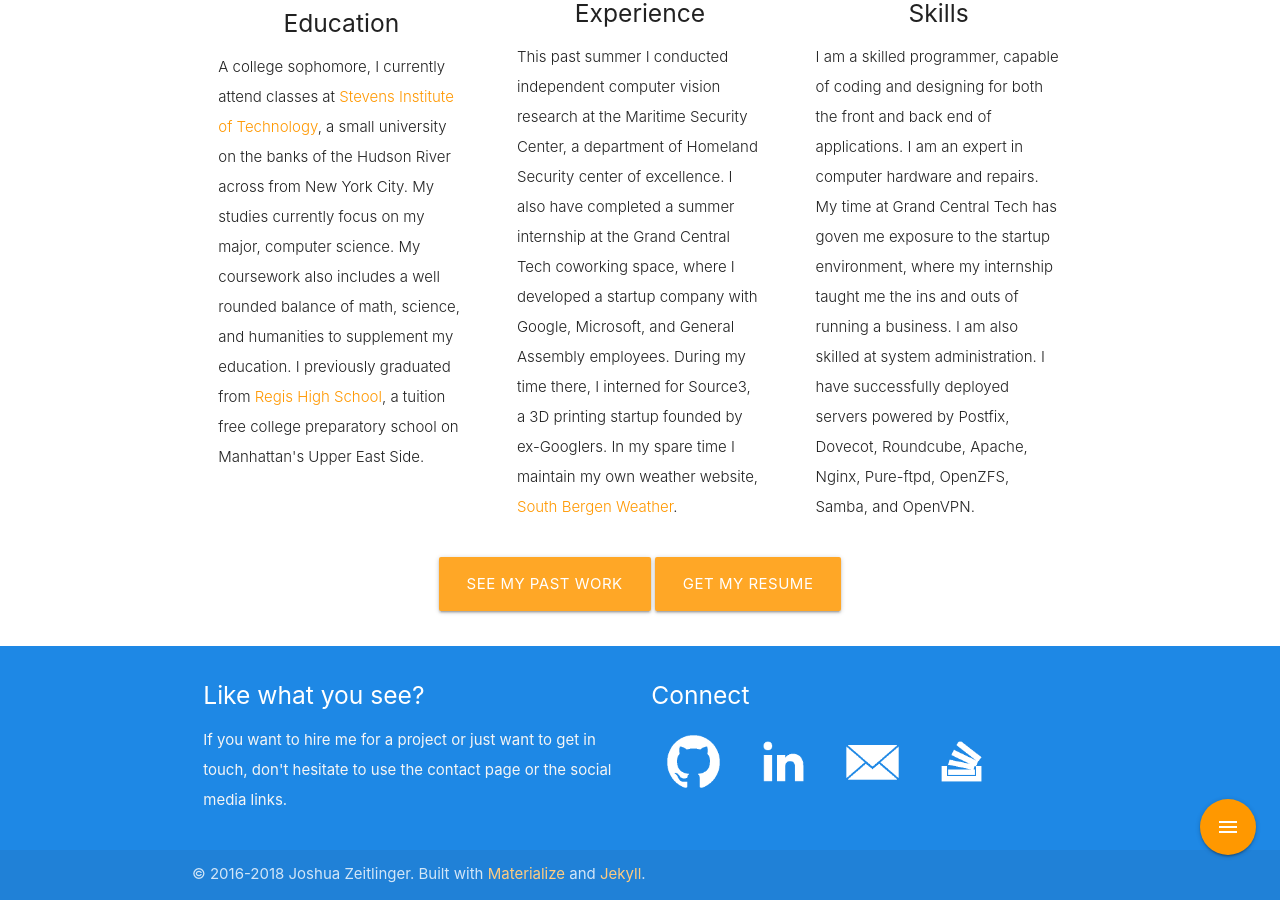
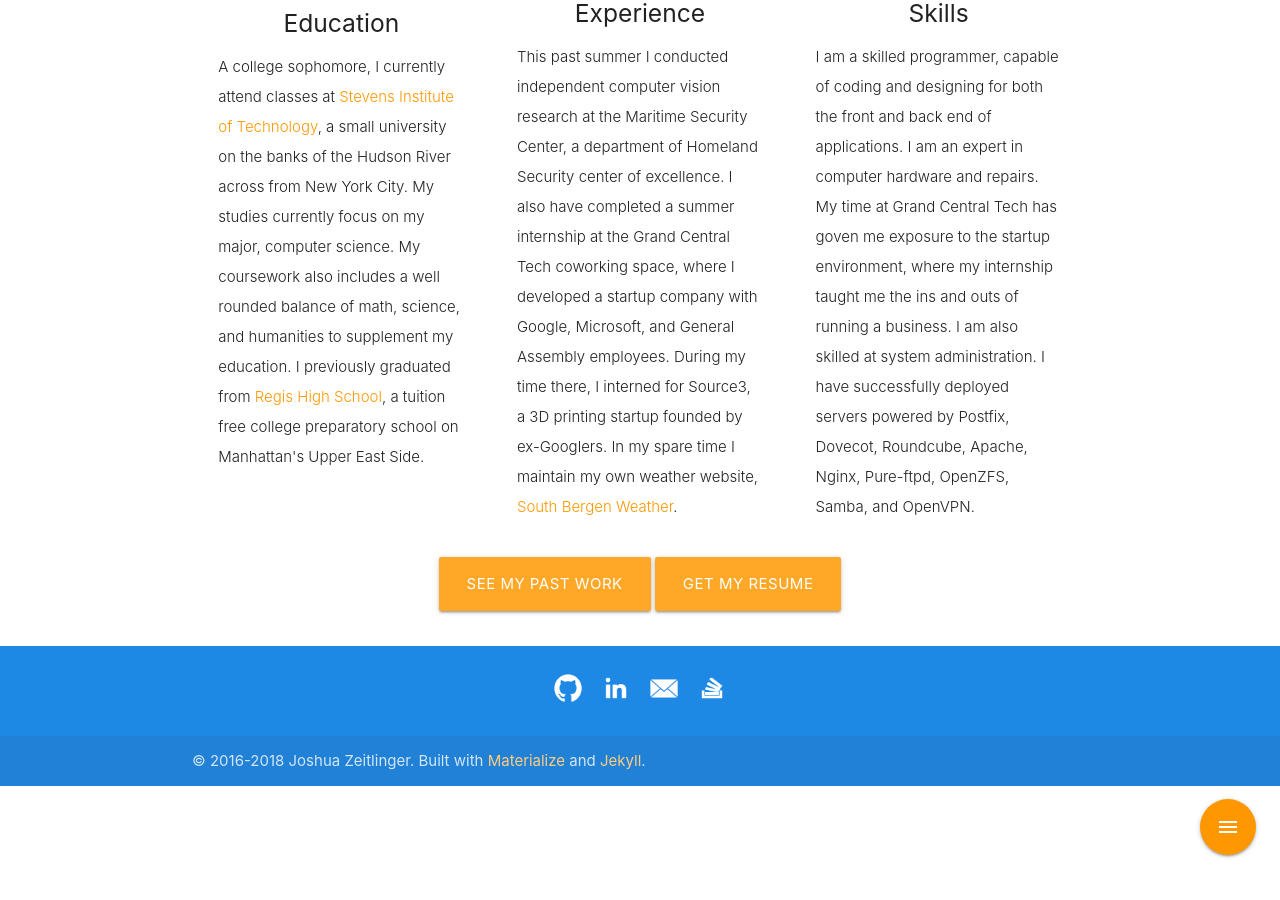
Before and after one commit to joshuaspring9/personal-website, a Jekyll site: the page built from index.html, in a window 1280 px wide and 900 px high, scrolled down 1778 px. Built offline with Jekyll 4.4.1, drawn with Linux system fonts in a browser that asks for light colours; nearby versions of some CDN libraries.

Commit message:
Update design of footer

```diff
--- a/_includes/footer.html
+++ b/_includes/footer.html
@@ -10,11 +10,11 @@
 
 <footer class="page-footer blue darken-1">
     <div class="container">
-      <div class="row">
-        <div class="col l6 s12">
+      <div class="row center">
+        <!--<div class="col l6 s12">
           <h5 class="white-text">Like what you see?</h5>
           <p class="grey-text text-lighten-4">If you want to hire me for a project or just want to get in touch, don't hesitate to use the contact page or the social media links.</p>
-        </div>
+        </div>-->
 		<!--
         <div class="col l3 s12">
           <h5 class="white-text">Settings</h5>
@@ -25,14 +25,14 @@
             <li><a class="white-text" href="#!">Link 4</a></li>
           </ul>
         </div>-->
-        <div class="col l6 s12">
-          <h5 class="white-text">Connect</h5>
+        <div class="col l12 s12">
+
 		  {% if site.github_username %}
-			<a target="_blank" href="https://github.com/{{site.github_username}}"><img style="width:20%;" class="icon tooltipped" data-position="top" data-delay="50" data-tooltip="Github" src="{{site.baseurl}}{{site.img_dir}}github.png" /></a>
+			<a target="_blank" href="https://github.com/{{site.github_username}}"><img style="width:5%;" class="icon tooltipped" data-position="top" data-delay="50" data-tooltip="Github" src="{{site.baseurl}}{{site.img_dir}}github.png" /></a>
           {% endif %}
-		  <a target="_blank" href="https://linkedin.com/in/joshuazeitlinger" ><img style="width:20%;" class="icon tooltipped" data-position="top" data-delay="50" data-tooltip="LinkedIn" src="{{site.baseurl}}{{site.img_dir}}linkedin.png" /></a>
-		  <a target="_blank" href="mailto:{{ site.email }}" ><img style="width:20%;" class="icon tooltipped" data-position="top" data-delay="50" data-tooltip="Email" src="{{site.baseurl}}{{site.img_dir}}email.png" /></a>
-		  <a target="_blank" ><img style="width:20%;" class="icon tooltipped" data-position="top" data-delay="50" data-tooltip="Stack Overflow" src="{{site.baseurl}}{{site.img_dir}}stack.png" /></a>
+		  <a target="_blank" href="https://linkedin.com/in/joshuazeitlinger" ><img style="width:5%;" class="icon tooltipped" data-position="top" data-delay="50" data-tooltip="LinkedIn" src="{{site.baseurl}}{{site.img_dir}}linkedin.png" /></a>
+		  <a target="_blank" href="mailto:{{ site.email }}" ><img style="width:5%;" class="icon tooltipped" data-position="top" data-delay="50" data-tooltip="Email" src="{{site.baseurl}}{{site.img_dir}}email.png" /></a>
+		  <a target="_blank" ><img style="width:5%;" class="icon tooltipped" data-position="top" data-delay="50" data-tooltip="Stack Overflow" src="{{site.baseurl}}{{site.img_dir}}stack.png" /></a>
         </div>
       </div>
     </div>
```
